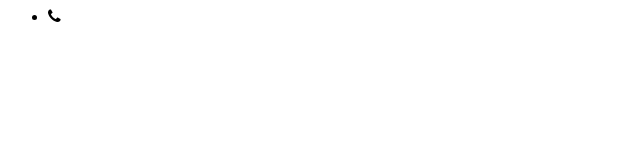
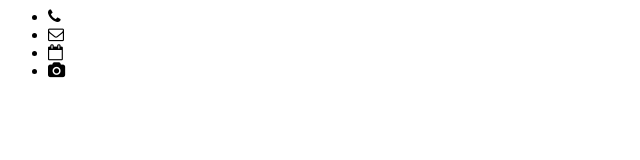
Before and after one commit to julioizquierdomejia/callTo, a plain HTML site: page index.html in a window 1280 px wide. Shown: the whole page, without its empty margins (0-640 px from the left). Drawn offline with Linux system fonts and the light colour scheme.

Commit message:
Armado de Lista de iconos

```diff
--- a/index.html
+++ b/index.html
@@ -8,6 +8,9 @@
 	<body>
 		<ul>
 			<li><i class="fa fa-phone"></i></li>
+			<li><i class="fa fa-envelope-o"></i></li>
+			<li><i class="fa fa-calendar-o"></i></li>
+			<li><i class="fa fa-camera"></i></li>
 		</ul>
 	</body>
 </html>
```
